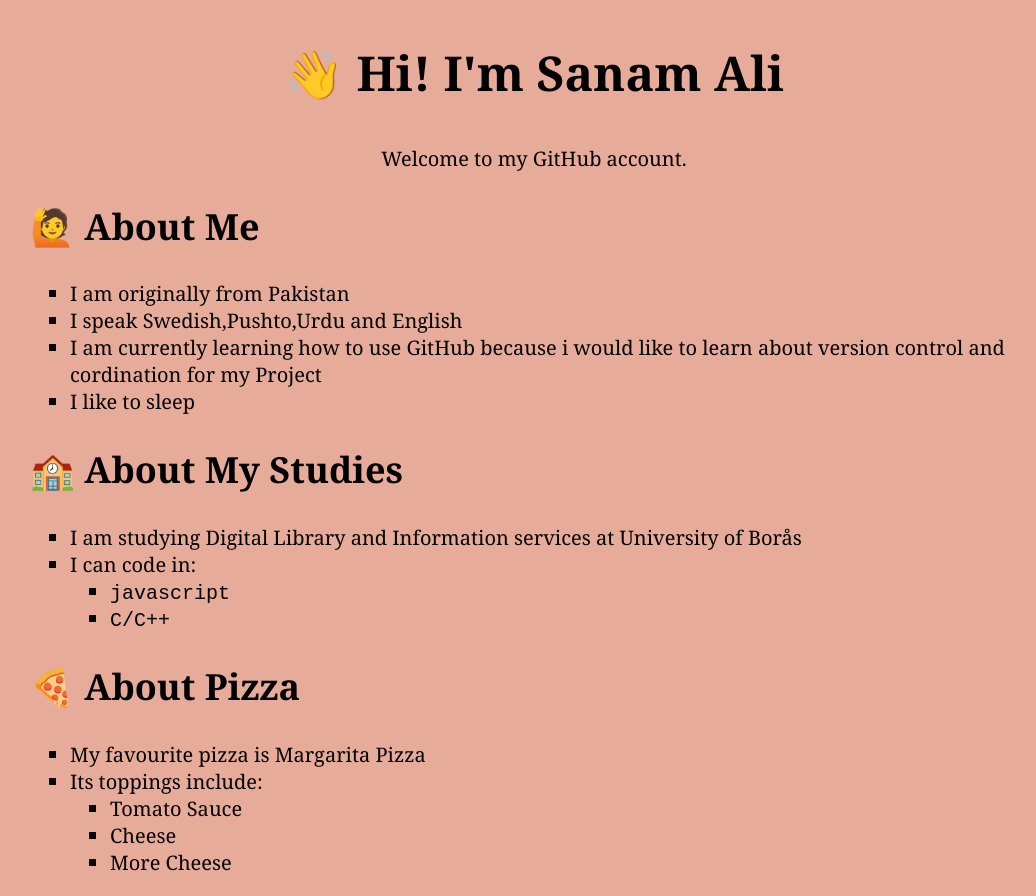
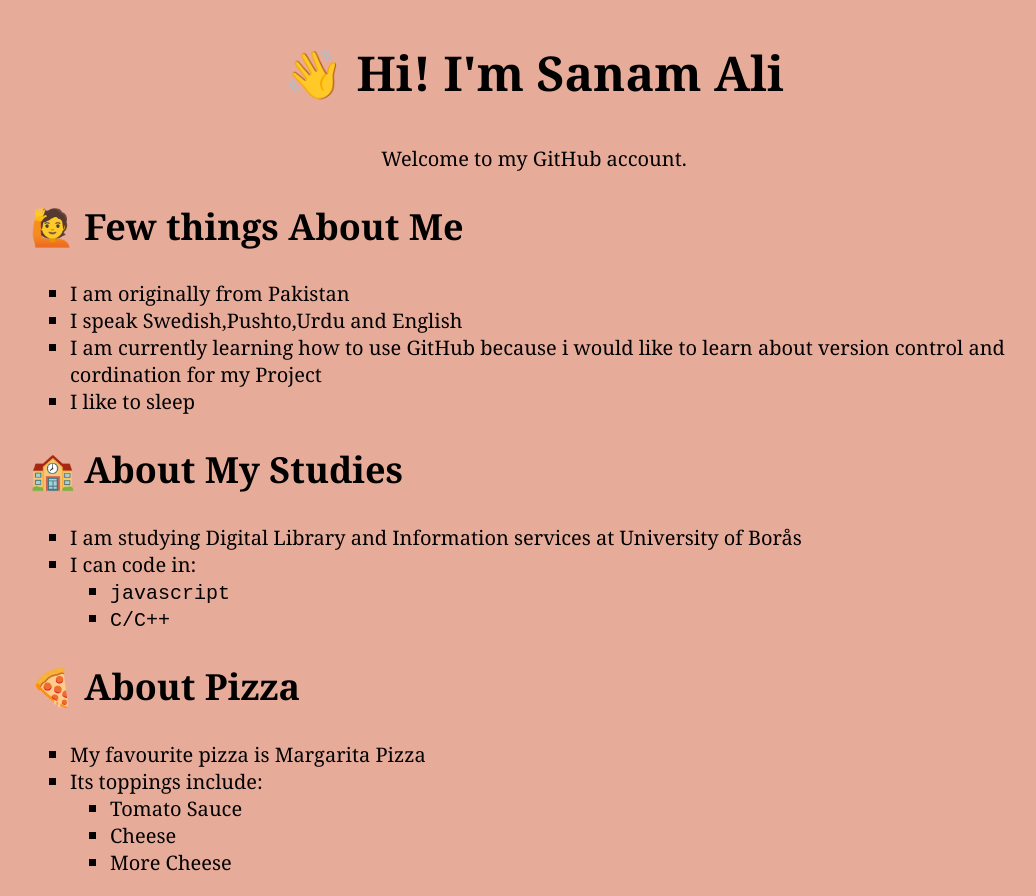
Before and after one commit to Sanam-Ali/welcomepage, a plain HTML site: page index.html in a window 1280 px wide. Shown: the whole page, without its empty margins (106-1142 px from the left). Drawn offline with Linux system fonts and the light colour scheme.

Commit message:
change statement about me

```diff
--- a/index.html
+++ b/index.html
@@ -15,7 +15,7 @@
         </p>
     </article>
     <article>
-        <h2>&#128587; About Me</h2>
+        <h2>&#128587; Few things About Me</h2>
         <ul>
             <li>I am originally from Pakistan</li>
             <li>I speak Swedish,Pushto,Urdu and English</li>
```
